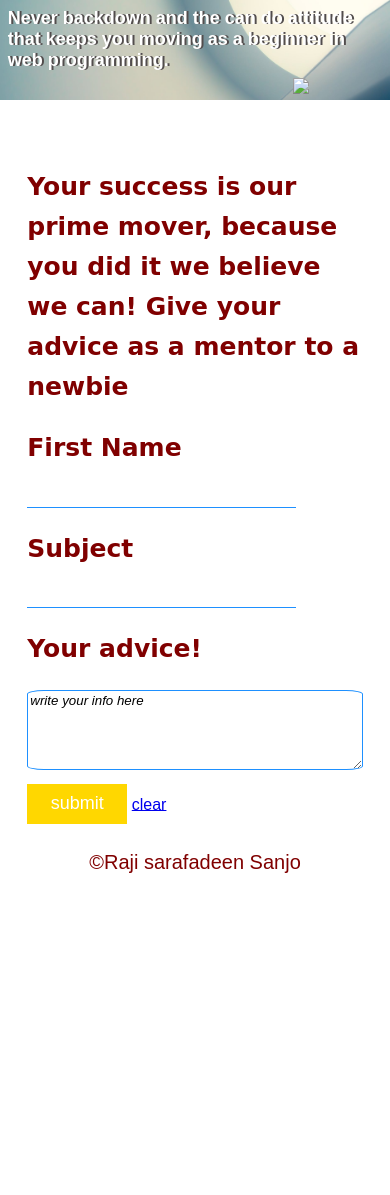
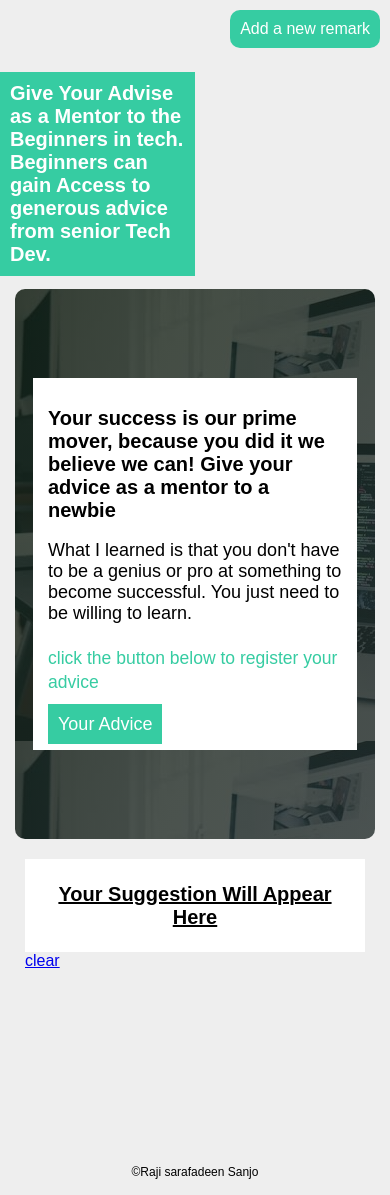
Before and after one commit to rajiss-ctrl/adviceTheCoder, a plain HTML site: page index.html in a window 390 px wide. Before the commit the page ends 884 px from the top, so only its background shows below. Drawn offline with Linux system fonts and the light colour scheme.

Commit message:
new styles applied

```diff
--- a/index.html
+++ b/index.html
@@ -8,38 +8,59 @@
     <link rel="stylesheet" href="styles.css">
 </head>
 <body>
-    <div class="header-container">
-    <div class="openning-remark">
-        <div class="desciptive-img"><img src="images/descriptiveImg.jpg"></div>
-        <div class="remark">Never backdown and the can do attitude that keeps you moving as a beginner in web
-            programming.
-        </div>
-    </div>
-    </div>
+    <header>
+        <nav>
+            <div class="desciptive-img"><img src="images/descriptiveImg.jpg"></div>
+            <a href="#thanks-remark" >Add a new remark</a>
+        </nav>
+    </header>
+<h1 class="h1">Give Your Advise as a Mentor to the Beginners in tech.
+     Beginners can gain Access to  generous advice from senior Tech Dev.</h1>
 
-    <div class="body-area">
-        <form id="Data">
-            <h1>Your success is our prime mover, because you did it we believe we can! Give your advice as a mentor to a newbie </h1>
-            <div class="fullname">
-                <h2>First Name</h2>
-                <input type="text" id="fullName" >
-            </div>
-            <div class="subject">
-                <h2>Subject</h2>
-                <input type="text" id="subject">
-            </div>
-            <div class="sub-body">
-                <h2>Your advice!</h2>
-                <textarea  id="sub-body">write your info here</textarea>
-            </div>
+    <main>
+
+            <div class="form-area">
+
+                <div id="thanks-remark" >
+                <h1>Your success is our prime mover, because you did it
+                    we believe we can! Give your advice as a mentor to a newbie </h1>
+
+                    <p >What I learned is that you don't have to be a genius or pro at something to become
+                        successful. You just need to be
+                        willing to learn.
+                    </p>
+                    <h3><small>click the button below to register your advice</small></h3>
+
+                 <a href="#" class="advicebtn" >Your Advice</a>
+                </div>
+                <form id="Data" class="form-hiden">
+
+            <h2>please, write in the field as appropriate</h2>
+            <input type="text" id="fullName" placeholder="Full Name">
+
+            <input type="text" id="subject" placeholder="Title">
+
+
+            <h2>Your advice!</h2>
+            <textarea id="sub-body"></textarea>
+
 
             <input type="submit" id="submit" value="submit">
+
+            <a href="./" class="backbtn"> ---back</a>
+            </form>
+
+        </div>
+
+        <div class="message">
+            <div class="output-container">
+                <h1  class="output-heading">Your Suggestion Will Appear Here</h1>
+            </div>
             <a href="javascript:clear()">clear</a>
+        </div>
 
-        </form>
 
-        <div class="output-container"></div>
-    </div>
+    </main>
 
     <div class="author">&copyRaji sarafadeen Sanjo</div>
 
--- a/styles.css
+++ b/styles.css
@@ -3,26 +3,27 @@
   font-family: sans-serif;
 }
 body {
+  background: #eee;
+  font-family: "Roboto";
   margin: 0;
   border: 0;
-  background-color: #fff;
 }
-.header-container {
+
+nav {
   display: flex;
-  justify-content: center;
+  justify-content: space-between;
+  padding: 10px;
 }
-.openning-remark {
-  background-image: url("images/bgimg.jpeg");
-  background-repeat: no-repeat;
-  background-size: 100%;
-  width: 100%;
-  height: 100px;
-  display: flex;
+nav h1 {
+  margin: 0;
+}
+nav a {
+  height: 2.4rem;
   color: #fff;
-  text-shadow: 2px 0 rgb(82, 77, 77);
-  font-size: 18px;
-  font-weight: bold;
-  padding: 2%;
+  text-decoration: none;
+  background: #36cca2;
+  padding: 10px;
+  border-radius: 10px;
 }
 
 img {
@@ -31,98 +32,145 @@ img {
   position: absolute;
   top: 70px;
   right: 5px;
+  border: 1px solid #36cca2;
+  box-shadow: 2px 2px 15px 0 rgb(135 135 135 / 40%);
 }
 
 /* header section end here */
-/* form styling starts */
-h1 {
-  line-height: 25px;
+main {
+  margin-top: 0;
+  padding: 0 15px;
+  display: flex;
+  justify-content: center;
+  align-items: center;
 }
-form {
-  margin-top: 40px;
+.form-area {
+  background-image: linear-gradient(
+      to right bottom,
+      rgba(19, 31, 17, 0.8),
+      rgba(37, 46, 43, 0.8)
+    ),
+    url("./images/homebg.jpeg");
+
+  border-radius: 10px;
+  width: 45%;
+  min-height: 550px;
+  display: flex;
+  justify-content: center;
+  align-items: center;
+  flex-direction: column;
 }
 
-h1,
-h2 {
-  color: #800000;
-  font-size: 25px;
-  font-family: "Lobster", cursive;
-  line-height: 40px;
+form {
+  margin: 10px auto;
+  border-radius: 10px;
+  background: #fff;
+  width: 80%;
+  display: flex;
+  justify-content: center;
+  align-items: center;
+  flex-direction: column;
+}
+#Data h1 {
+  color: #1d1b1bdd;
+  font-family: Arial, Helvetica, sans-serif;
+  font-size: 16px;
+  text-transform: uppercase;
+}
+#Data h2 {
+  color: #1d1b1bdd;
+  font-family: Arial, Helvetica, sans-serif;
+  font-size: 16px;
+}
+form input {
+  display: block;
+  margin-top: 10px;
+  width: 80%;
+  padding: 10px;
+  outline: none;
+  border: 1px solid #eeeeee;
+  background-color: #eee;
 }
 
-h3 {
-  color: #800000;
-  font-size: italic;
+input#submit {
+  background-color: #36cca2;
+  margin-bottom: 1rem;
+  color: #fff;
 }
-.fullname,
-.subject {
-  width: 80%;
-  border-bottom: 1px solid dodgerblue;
-  font-size: 15px;
+input#submit:active {
+  transform: scale(0.98);
 }
 
-input {
-  outline-style: none;
-  border: none;
+textarea {
+  width: 80%;
+  min-height: 50px;
+  border: 1px solid #eeeeee;
+  background-color: #eee;
 }
 
-.body-area {
-  padding: 7%;
+.message {
+  padding: 10px;
+  border-radius: 10px;
+  margin: 0 0 10px 10px;
+  height: 550px;
+  width: 50%;
+
+  overflow-y: scroll;
+}
+.output-container {
+  background-color: #fff;
+  min-width: 100%;
+
+  color: #000000;
+  padding: 10px;
+  font-family: "Courier New", Courier, monospace;
+  font-size: 16px;
+  overflow: hidden;
+}
+.output-heading {
+  text-align: center;
+  text-decoration: underline;
 }
 
-#sub-body,
-textarea {
-  outline-style: none;
-  width: 100%;
-  height: 80px;
-  border-radius: 5%;
-  border: 1px solid dodgerblue;
-  font-style: italic;
-}
-#submit {
-  margin-top: 10px;
-  font-size: 18px;
-  color: #fff;
-  width: 100px;
-  height: 40px;
-  border: 0.9 solid dodgerblue;
-  outline-style: none;
-  background-color: gold;
+#thanks-remark {
+  width: 80%;
+  padding: 15px;
+  background-color: #fff;
+  margin: 20px auto;
 }
 
-#submit:hover {
-  background-color: #778899;
+.form-hiden {
+  display: none;
 }
-
-.output-container {
-  overflow: hidden;
-  width: 100%;
+#thanks-remark a {
+  background-color: #36cca2;
+  color: #fff;
+  padding: 10px;
+  text-decoration: none;
+  text-align: center;
+  width: 200px !important;
 }
-
-fieldset {
-  margin-top: 30px;
-  width: 100%;
-  height: auto;
-}
-legend {
-  color: dodgerblue;
-  font-weight: bold;
-}
-p {
-  font-size: 18px;
-  font-family: monospace;
-  font-style: normal;
-  font-weight: 500;
-  color: #bbb;
+small {
+  font-weight: lighter;
+  color: #36cca2;
 }
 .author {
   text-align: center;
-  margin-bottom: 10px;
-  font-size: 20px;
-  color: #800000;
+  font-size: 12px;
+  margin: 1rem;
+}
+.h1 {
+  width: 50%;
+  font-size: 30px;
+  padding: 10px;
+  background-color: #36cca2;
+  color: #fff;
+}
+.backbtn {
+  text-decoration: none;
 }
 
-@media screen and (min-width: 500px) {
+@media screen and (min-width: 700px) {
   .header-container {
     position: relative;
     display: flex;
@@ -136,27 +184,24 @@ p {
     text-transform: uppercase;
     font-size: 20px;
     line-height: 25px;
-    background-color: black;
     opacity: 1px;
   }
 
-  .body-area {
+  main {
     display: flex;
   }
-  #Data {
-    width: 50%;
+  form h2 {
+    text-align: center;
   }
+
   .output-container {
     width: 50%;
     padding: 7%;
   }
-}
-@media screen and (min-width: 500px) {
+
   h1,
   h2 {
-    color: #800000;
     font-size: 25px;
-    font-family: "Lobster", cursive;
     line-height: 40px;
   }
   .output-container {
@@ -164,3 +209,35 @@ p {
     padding: 7%;
   }
 }
+
+@media screen and (max-width: 600px) {
+  main {
+    display: block;
+  }
+  h1,
+  .h1 {
+    font-size: 20px;
+  }
+  .form-area {
+    width: 100%;
+  }
+  form {
+    width: 90%;
+    height: auto;
+    font-size: 18px;
+  }
+  #thanks-remark {
+    font-size: 18px;
+    width: 90%;
+    height: auto;
+  }
+  .message {
+    width: 100%;
+    margin: 10px 0 0 0;
+    overflow-y: scroll;
+    height: 300px;
+  }
+  img {
+    display: none;
+  }
+}
```
Also changed, not shown: script.js (+61 -83 lines), images/hero.jpg (added), images/homebg.jpeg (added).
